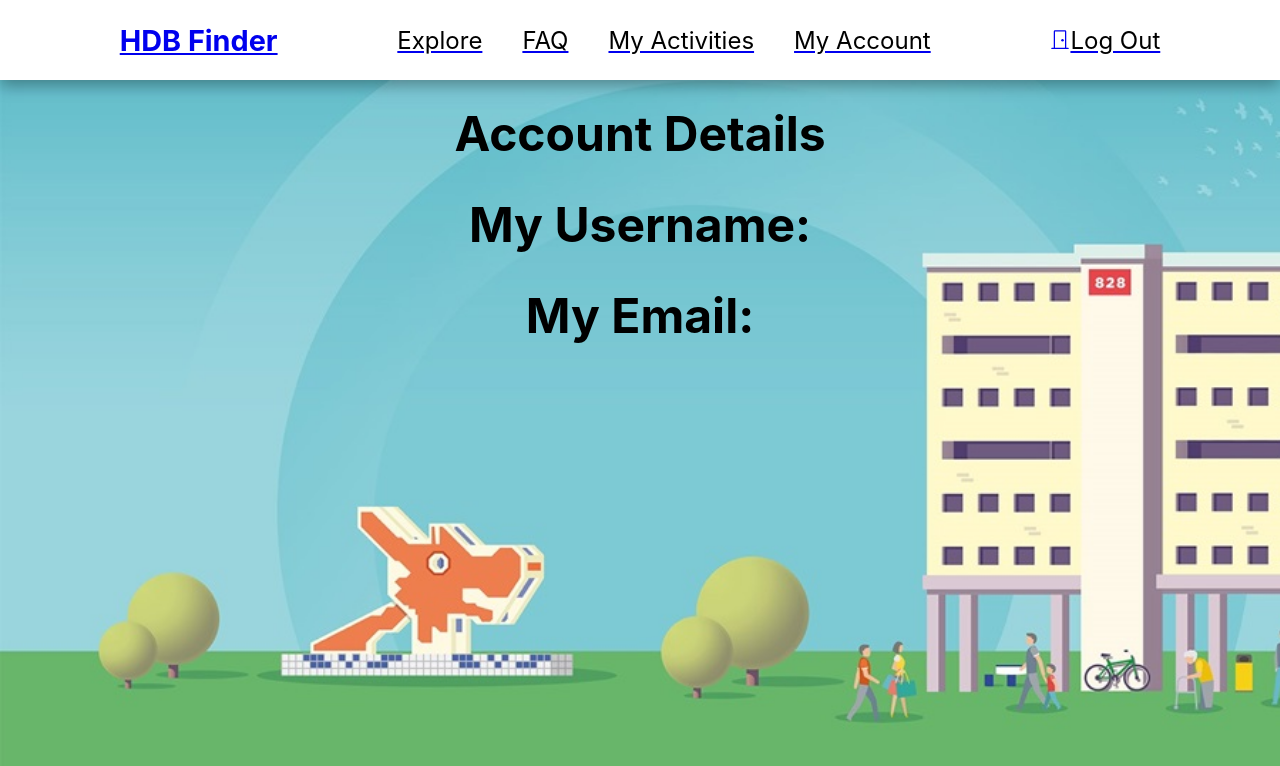
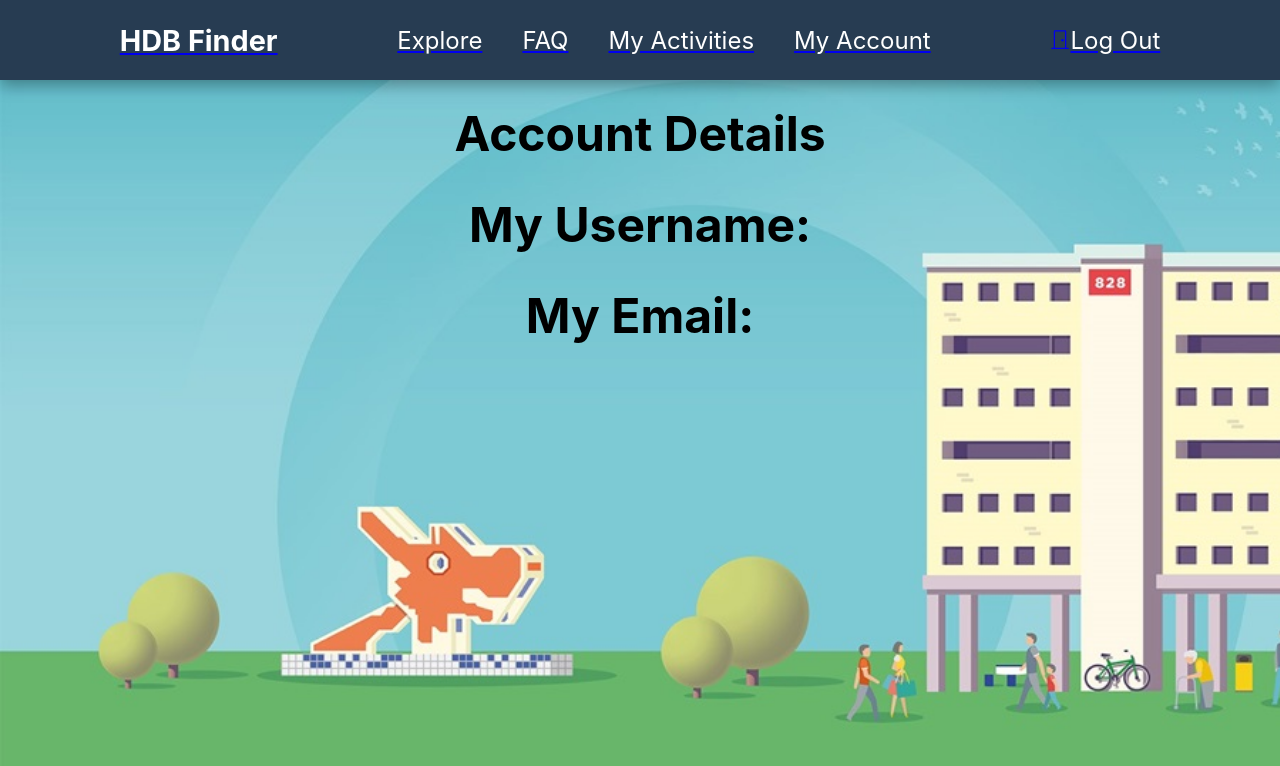
Before and after one commit to Realker/SC2006-Project, a React (Create React App) app in the folder frontend/: page /MyAccount in a window 1280 px wide. Shown: the top 766 px of the page. Built offline with nearby package versions, Linux system fonts and the light colour scheme.

Commit message:
Update NavBar.css

```diff
--- a/frontend/src/css/NavBar.css
+++ b/frontend/src/css/NavBar.css
@@ -1,27 +1,29 @@
 .NavBar{
     display: flex;
-    background-color: white;
-    color: black;
+    background-color: #273c52;
+    color:#273c52;
     justify-content: space-evenly;
     height: 10vh;
     align-items: center;
     box-shadow: rgba(0, 0, 0, 0.35) 0px 5px 15px;
     font-size: 1.5rem;
+
 }
 
 .Logo {
+    color: white;
     font-size: 1.8rem;
     font-weight: bold;
 }
 
 nav.ul{
-color: black;
+color: white;
 
 }
 
 .NavBarLink{
 
-    color: black;
+    color: white;
 
     display: flex;
     gap: 2.5rem;
@@ -32,7 +34,7 @@ color: black;
 }
 .Logout{
 
-    background-color: white;
-    color: black;
+    background-color: #273c52;
+    color: white;
 
 }
```
